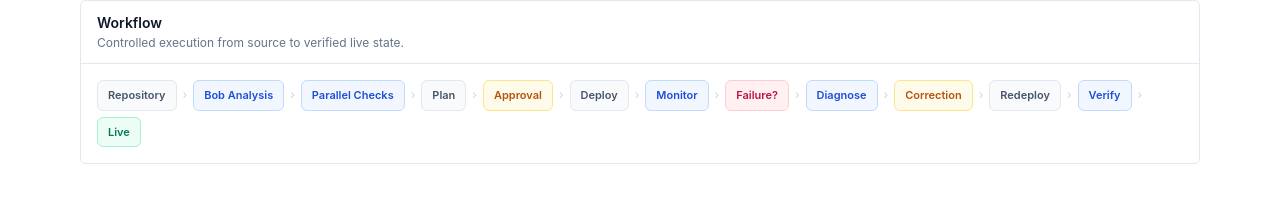
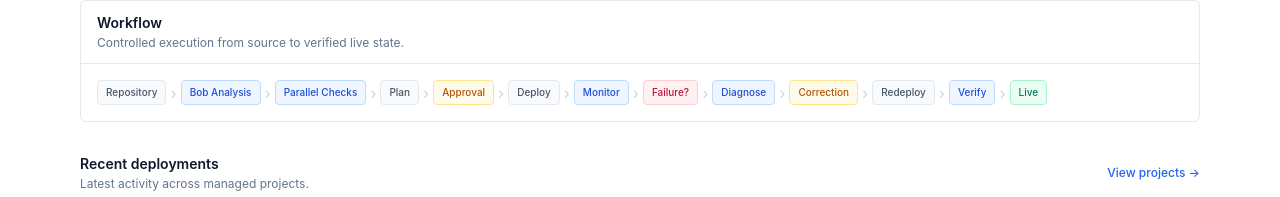
Before and after one commit to adelos-corp/VISA-IBM, a Next.js app in the folder apps/ui/: page / in a window 1280 px wide. Shown: the part 462-659 px from the top of the page. Built offline with nearby package versions, Linux system fonts and the light colour scheme; no server answers.

Commit message:
ui: simplify workflow visualization

```diff
--- a/apps/ui/src/components/PipelineSteps.tsx
+++ b/apps/ui/src/components/PipelineSteps.tsx
@@ -15,22 +15,20 @@ const STEPS = [
 ]
 
 const typeStyles: Record<string, string> = {
-  default: 'bg-slate-50 border-slate-200 text-slate-600',
-  bob: 'bg-blue-50/80 border-blue-200 text-blue-700',
-  approval: 'bg-amber-50 border-amber-200 text-amber-700',
-  danger: 'bg-rose-50 border-rose-200 text-rose-700',
-  success: 'bg-emerald-50 border-emerald-200 text-emerald-700',
+  default: 'border-slate-200 bg-slate-50 text-slate-600',
+  bob: 'border-blue-200 bg-blue-50 text-blue-700',
+  approval: 'border-amber-200 bg-amber-50 text-amber-700',
+  danger: 'border-rose-200 bg-rose-50 text-rose-700',
+  success: 'border-emerald-200 bg-emerald-50 text-emerald-700',
 }
 
 export function PipelineSteps() {
   return (
-    <div className="flex flex-wrap items-center gap-1.5">
+    <div className="flex min-w-max items-center gap-1">
       {STEPS.map((step, i) => (
-        <div key={step.label} className="flex items-center gap-1.5">
-          <span className={`rounded-md border px-2.5 py-1.5 text-[11px] font-semibold whitespace-nowrap ${typeStyles[step.type]}`}>
-            {step.label}
-          </span>
-          {i < STEPS.length - 1 && <span className="text-slate-300 text-xs">›</span>}
+        <div key={step.label} className="flex items-center gap-1">
+          <span className={`rounded border px-2 py-1 text-[10px] font-medium ${typeStyles[step.type]}`}>{step.label}</span>
+          {i < STEPS.length - 1 && <span className="text-slate-300">›</span>}
         </div>
       ))}
     </div>
```
